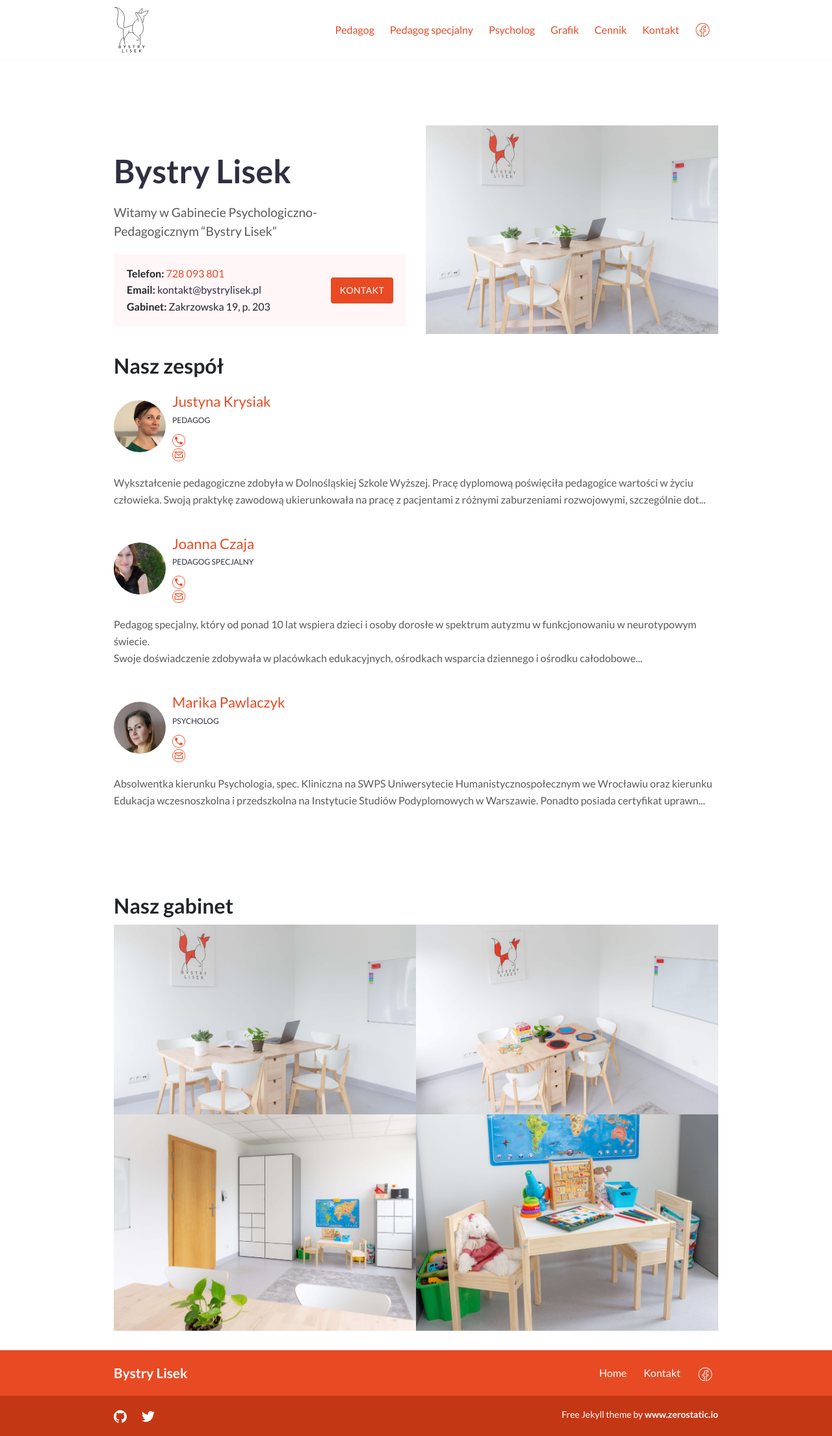
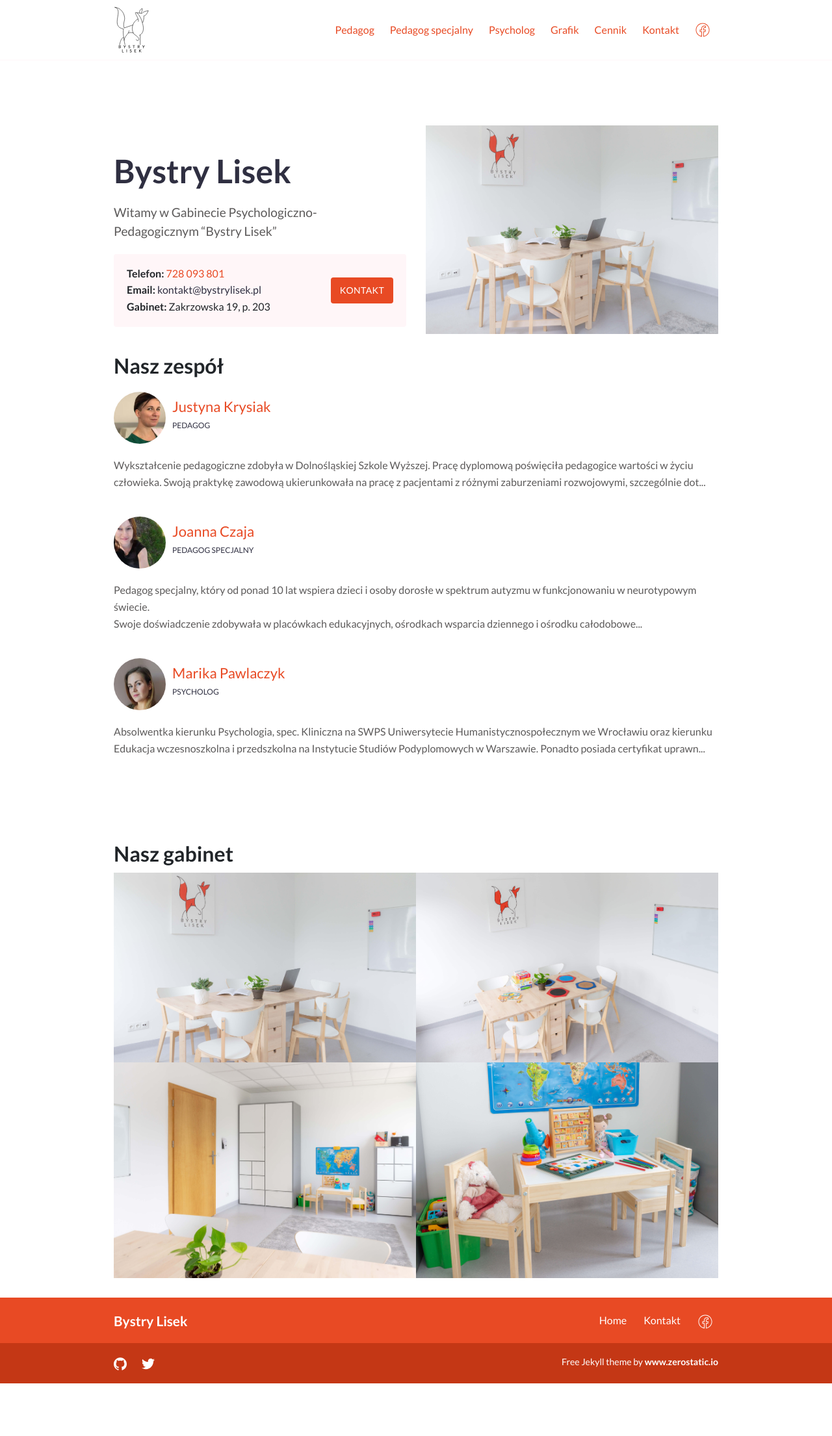
Before and after one commit to pawelkrysiak/bystrylisek, a Jekyll site: the page built from index.md, in a window 1280 px wide. Shown: the whole page at 65% size. Built offline with Jekyll 4.4.1, drawn with Linux system fonts in a browser that asks for light colours; after the commit the page ends 2129 px from its top, so only the background shows below that.

Commit message:
fix phone and mail being partially present on homepage

```diff
--- a/_includes/team.html
+++ b/_includes/team.html
@@ -5,12 +5,16 @@
     <div class="team-meta">
       <h2 class="team-name"><a href="{{ include.role | replace: ' ', '-' | relative_url }}">{{ include.title }}</a></h2>
       <p class="team-description">{{ include.role }}</p>
+      {% if include.phone %}
       <div class="call-phone">
         <img src="{{ 'images/contact/phone.png' | relative_url }}" width="20em"><a href="tel:{{ include.phone }}"> {{ include.phone }}</a>
       </div>
+      {% endif %}
+      {% if include.mail %}
       <div class="call-email">
         <img src="{{ 'images/contact/mail.png' | relative_url }}" width="20em"><a href="mailto:{{ include.mail }}"> {{ include.mail }}</a>
       </div>
+      {% endif %}
     </div>
 
     <div class="team-content">
```
